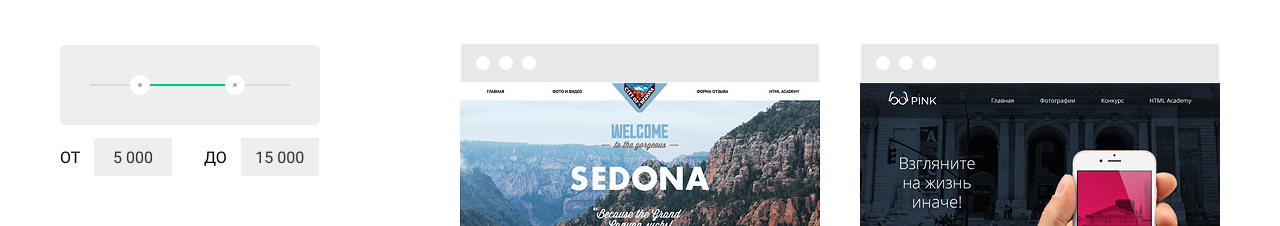
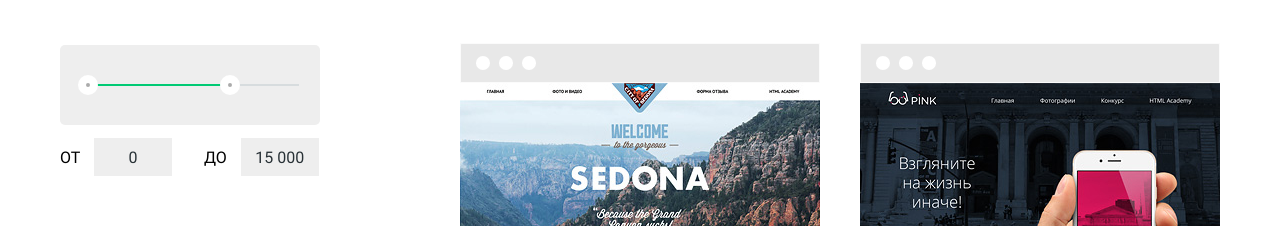
Before and after one commit to LessFilling1/777349-nerds, a plain HTML site: page catalog.html in a window 1280 px wide. Shown: the part 445-671 px from the top of the page. Drawn offline with Linux system fonts and the light colour scheme.

Commit message:
фиксы

```diff
--- a/catalog.html
+++ b/catalog.html
@@ -49,7 +49,7 @@
               </div>
               <div class="price-controls">
                 <label class="price-label-range">от
-                  <input name="min-price" class="min-price" type="text" value="5 000">
+                  <input name="min-price" class="min-price" type="text" value="0">
                 </label>
                 <label class="price-label-range">до
                   <input name="max-price" class="max-price" type="text" value="15 000">
--- a/css/style.css
+++ b/css/style.css
@@ -90,6 +90,7 @@ body {
     padding: 0;
     font-family: "Roboto", Arial, sans-serif;
     font-size: 16px;
+    min-width: 1200px;
 }
 
 a {
@@ -766,7 +767,7 @@ a.button-write-us {
     position: relative;
     height: 80px;
     margin-bottom: 13px;
-    padding: 0 30px;
+    padding: 0 21px;
     background: #eeeeee;
     border-radius: 5px;
     overflow: hidden;
@@ -781,8 +782,8 @@ a.button-write-us {
 .bar {
     height: 2px;
     background: #00ca74;
-    margin-left: 50px;
-    width: 100px;
+    margin-left: 8px;
+    width: 134px;
 }
 
 .min-toggle, .max-toggle{
@@ -798,11 +799,11 @@ a.button-write-us {
 }
 
 .toggle.min-toggle {
-    left: 70px;
+    left: 18px;
 }
 
 .toggle.max-toggle {
-    left: 165px;
+    left: 160px;
 }
 
 .price-controls input{
```
